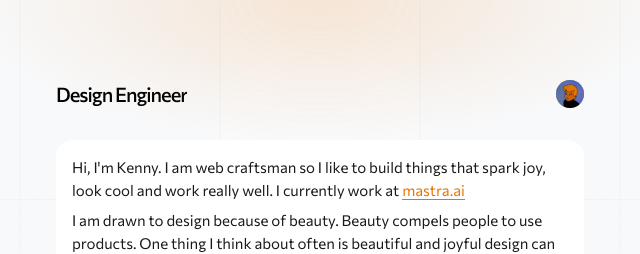
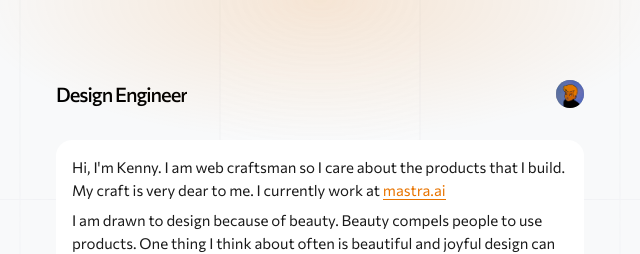
Before and after one commit to adeleke5140/portfolio-v2, a Next.js app: page / in a window 1280 px wide. Shown: the top 254 px of the page, without its empty margins (320-960 px from the left). Built offline with nearby package versions, Linux system fonts and the light colour scheme.

Commit message:
feat: update intro

```diff
--- a/src/components/introduction.tsx
+++ b/src/components/introduction.tsx
@@ -38,9 +38,9 @@ export const Introduction = () => {
         <div className="flex flex-col text-[var(--gray-1)] text-[15px] gap-2 dark:border-[#282828] dark:bg-[#282828]">
           <div className="rounded-lg text-[15px] dark:text-[#fefefe]">
             <p>
-              Hi, I&apos;m Kenny. I am web craftsman so I like to build things
-              that spark joy, look cool and work really well. I currently work
-              at{' '}
+              Hi, I&apos;m Kenny. I am web craftsman so I care about the
+              products that I build. My craft is very dear to me. I currently
+              work at{' '}
               <a
                 href="https://www.mastra.ai"
                 className="border-b border-[#e87400]   text-[#e87400]"
```
